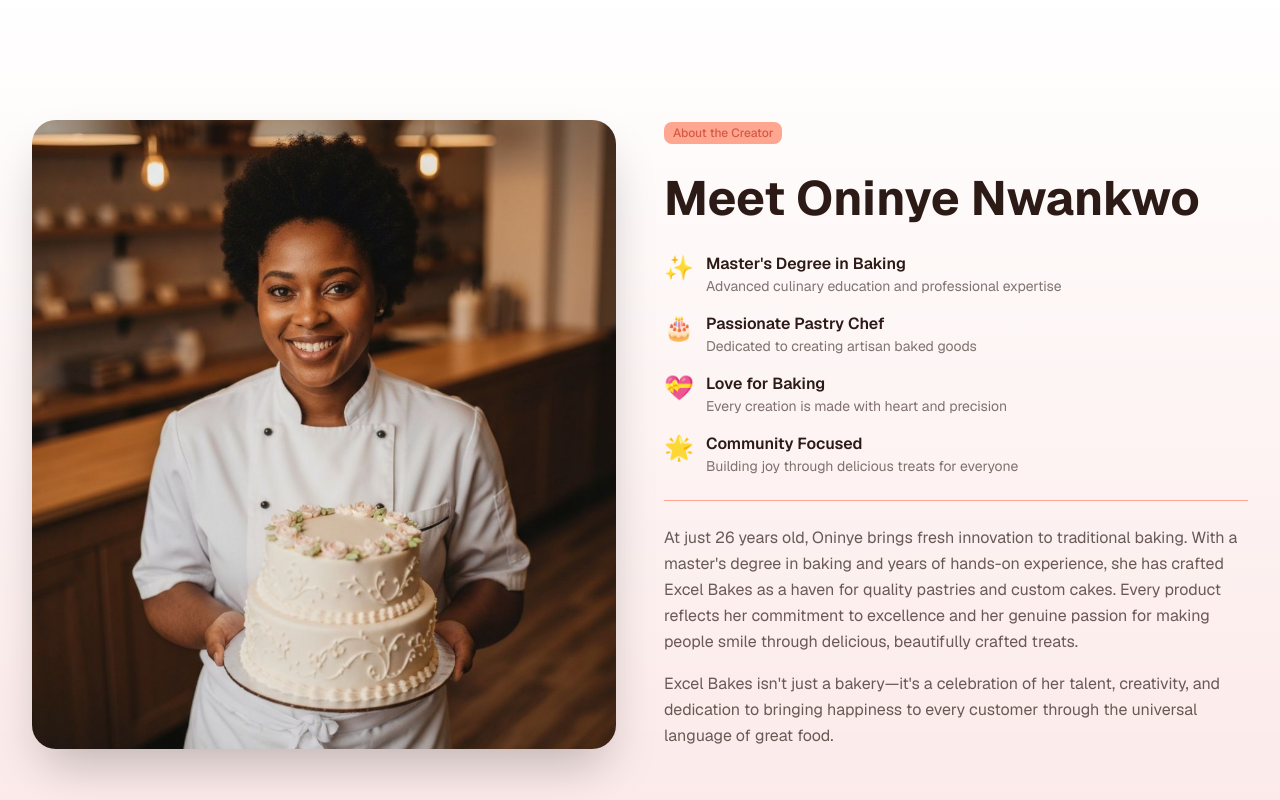
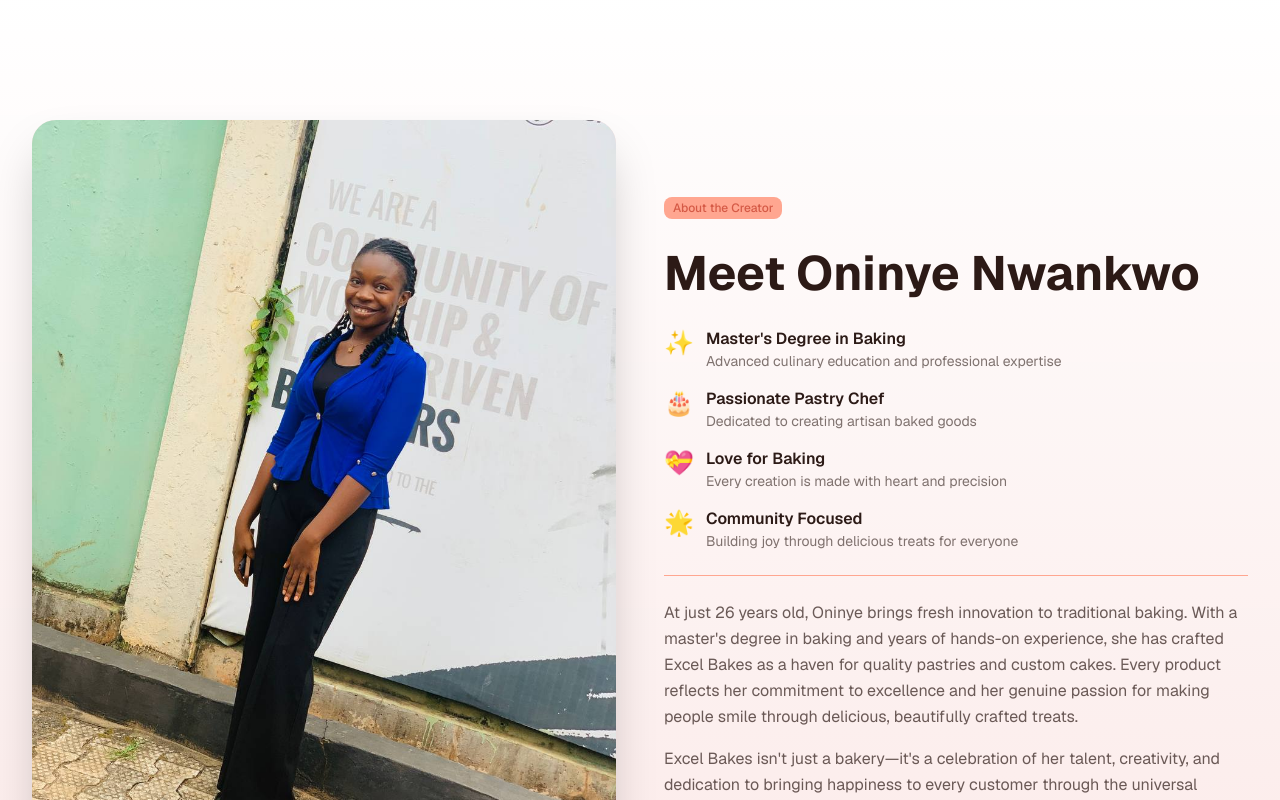
Before and after one commit to joshuadev-star/excel-bakes, a Next.js app: page / in a window 1280 px wide. Shown: the part 1940-2740 px from the top of the page. Built offline with nearby package versions, Linux system fonts and the light colour scheme.

Commit message:
latest update

```diff
--- a/components/owner.tsx
+++ b/components/owner.tsx
@@ -8,7 +8,7 @@ export function Owner() {
           <div className="relative h-96 md:h-full order-2 md:order-1">
             <div className="absolute inset-0 bg-gradient-to-br from-accent/30 to-primary/20 rounded-3xl"></div>
             <img
-              src="/owner-portrait.jpg"
+              src="/IMG-20240818-WA0014.jpg"
               alt="Oninye Nwankwo, owner of Excel Bakes"
               className="relative rounded-3xl shadow-2xl object-cover w-full h-full"
             />
```
Also changed, not shown: public/IMG-20240818-WA0014.jpg (added).
